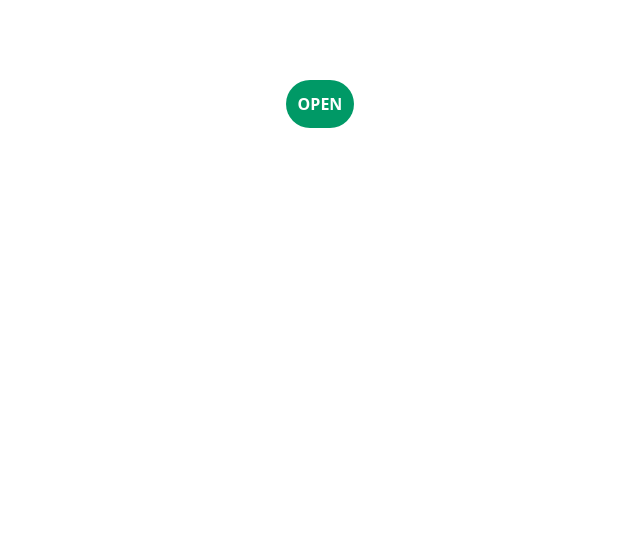
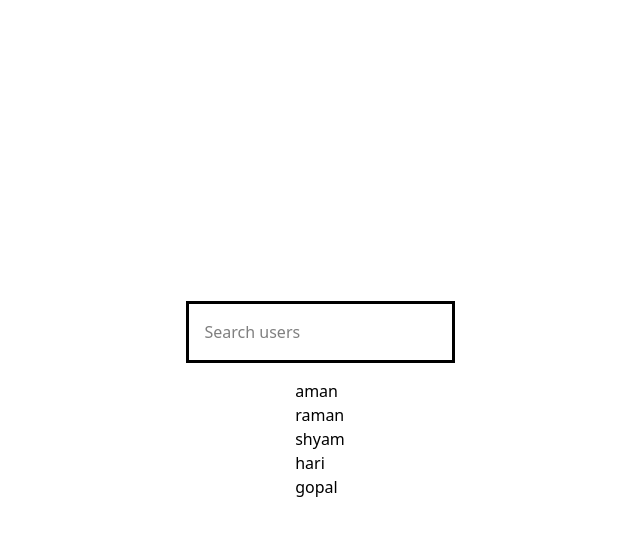
Before and after one commit to Swap015/Machine_coding_Practice, a React (Vite) app: page / in a window 1280 px wide. Shown: the top 536 px of the page, without its empty margins (320-960 px from the left). Built offline with nearby package versions, Linux system fonts and the light colour scheme.

Commit message:
Added debounce file

```diff
--- a/src/App.jsx
+++ b/src/App.jsx
@@ -1,8 +1,9 @@
 
 import './App.css'
-import Counter from './Practice/Counter'
-import Modal from './Practice/Modal'
-import Todoo from './Practice/Todoo'
+// import Counter from './Practice/Counter'
+import Debouncee from './Practice/Debounce'
+// import Modal from './Practice/Modal'
+// import Todoo from './Practice/Todoo'
 
 function App() {
 
@@ -12,7 +13,9 @@ function App() {
       <div className='min-h-screen'>
         {/* <Counter /> */}
         {/* <Todoo /> */}
-        <Modal />
+        {/* <Modal /> */}
+
+        <Debouncee />
 
       </div>
     </>
--- /dev/null
+++ b/src/Practice/Debounce.jsx
@@ -0,0 +1,44 @@
+import { useEffect, useState } from "react"
+
+
+const Debouncee = () => {
+
+    const [search, setSearch] = useState("");
+    const [debounceSearch, setDebounceSearch] = useState("");
+    const users = ["aman", "raman", "shyam", "hari", "gopal"];
+
+    const filtered = users.filter((user) => user.toLowerCase().includes(debounceSearch.toLowerCase()));
+
+    useEffect(() => {
+
+        const timer = setTimeout(() => {
+            setDebounceSearch(search);
+
+        }, 800)
+        return () => {
+
+            clearTimeout(timer);
+        }
+
+    }, [search])
+
+    return (
+        <div className="flex flex-col gap-4 justify-center items-center min-h-screen">
+
+            <input type="text" value={search} onChange={(e) => setSearch(e.target.value)} placeholder="Search users" className="border-3 border-black p-4" />
+
+            <ul>
+                {
+                    filtered.map((user, i) => {
+                        return <li key={i}>
+                            {user}
+                        </li>
+                    })
+                }
+            </ul>
+
+        </div>
+    )
+}
+
+export default Debouncee;
```
